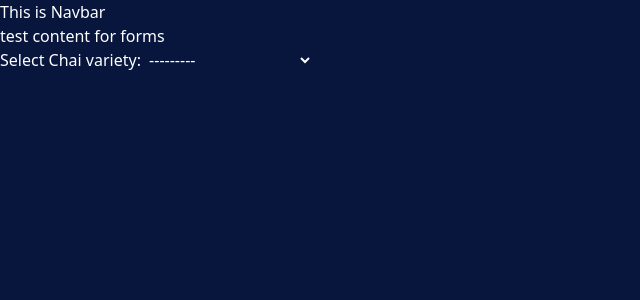
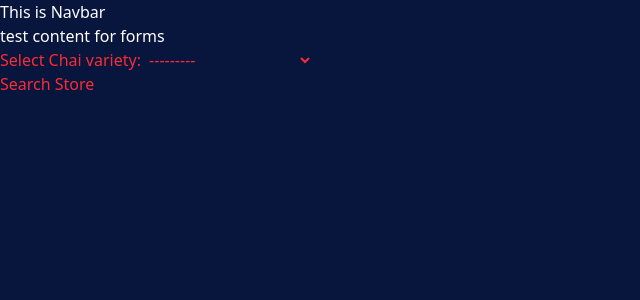
Before and after one commit to Narotam-Mishra/django-learning, a Django app: page /myapp/chai_store/ in a window 1280 px wide. Shown: the top 300 px of the page, without its empty margins (0-640 px from the left). Run offline with Django 5.2, Linux system fonts and the light colour scheme; data comes from the database, SQL or seed files in the repository; both versions use the stored data as it was after the commit; some libraries are stand-ins or nearby versions.

Commit message:
django-learning_added_django-forms_completed_1.2

```diff
--- a/basicDjango/myapp/templates/myapp/chai_stores.html
+++ b/basicDjango/myapp/templates/myapp/chai_stores.html
@@ -2,7 +2,18 @@
 
 {% block content %}
 test content for forms
-<form method="POST" action="">
-    {{ form }}
+<form method="POST" action="" class="text-red-500">
+    {% csrf_token %}
+    {{ form.as_p }}
+    <button type="submit">Search Store</button>
 </form>
+
+{% if stores %}
+   <ul>
+      {% for store in stores  %}
+         <li>{{ store.name }} - {{ store.location }}</li>
+      {% endfor %}
+   </ul>
+{% endif %}
+
 {% endblock  %}
--- a/basicDjango/theme/static/css/dist/styles.css
+++ b/basicDjango/theme/static/css/dist/styles.css
@@ -8,6 +8,7 @@
     --font-serif: ui-serif, Georgia, Cambria, "Times New Roman", Times, serif;
     --font-mono: ui-monospace, SFMono-Regular, Menlo, Monaco, Consolas, "Liberation Mono",
       "Courier New", monospace;
+    --color-red-500: oklch(63.7% 0.237 25.331);
     --color-orange-500: oklch(70.5% 0.213 47.604);
     --color-orange-600: oklch(64.6% 0.222 41.116);
     --color-orange-700: oklch(55.3% 0.195 38.402);
@@ -17,6 +18,7 @@
     --color-slate-800: oklch(27.9% 0.041 260.031);
     --color-gray-50: oklch(98.5% 0.002 247.839);
     --color-gray-600: oklch(44.6% 0.03 256.802);
+    --color-black: #000;
     --color-white: #fff;
     --spacing: 0.25rem;
     --container-2xl: 42rem;
@@ -454,8 +456,14 @@
     --tw-tracking: var(--tracking-normal);
     letter-spacing: var(--tracking-normal);
   }
+  .text-black {
+    color: var(--color-black);
+  }
   .text-gray-600 {
     color: var(--color-gray-600);
+  }
+  .text-red-500 {
+    color: var(--color-red-500);
   }
   .text-slate-800 {
     color: var(--color-slate-800);
```
Also changed, not shown: README.md, basicDjango/db.sqlite3, basicDjango/media/myapps/console_statement.png (added).
